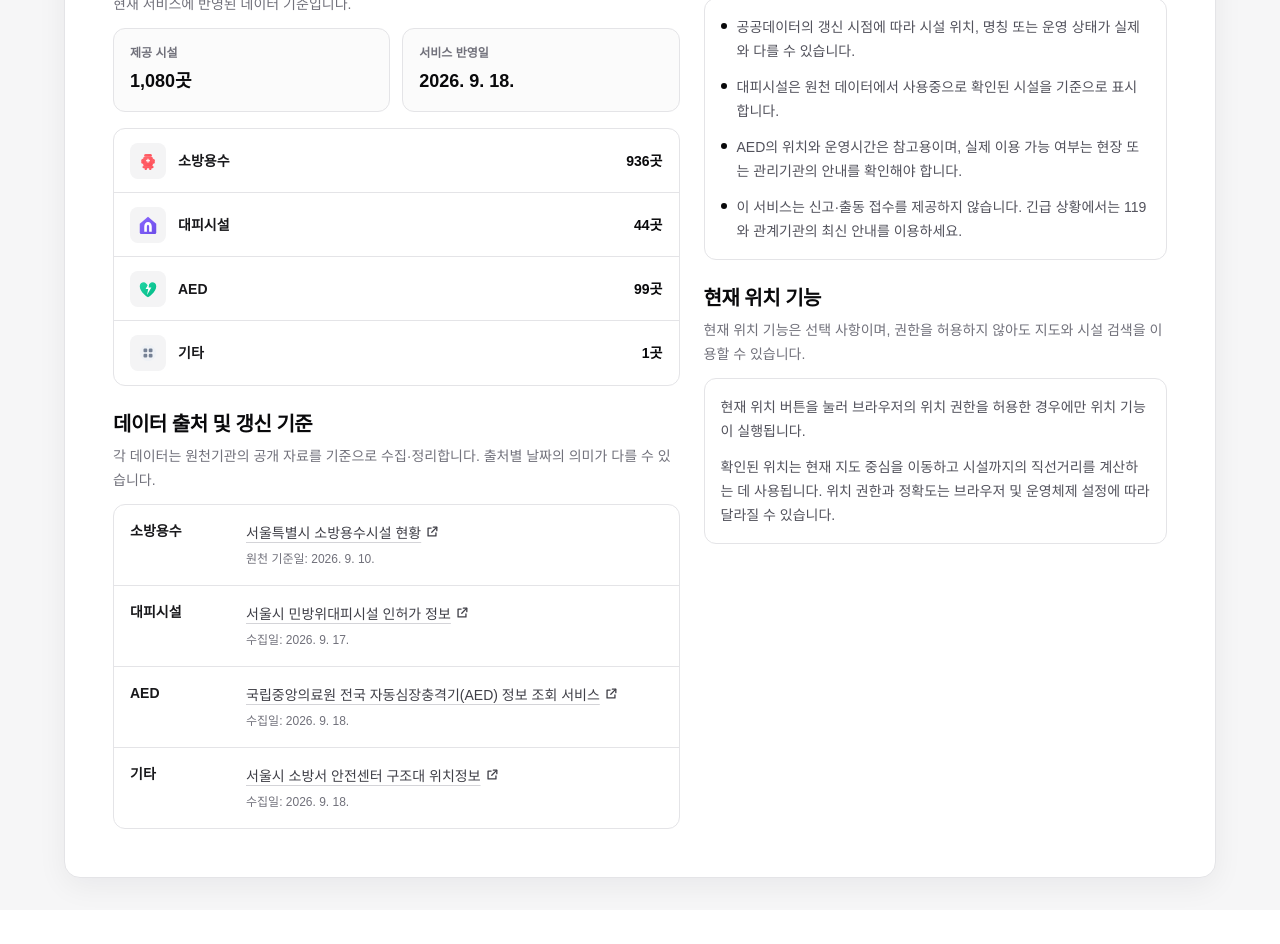
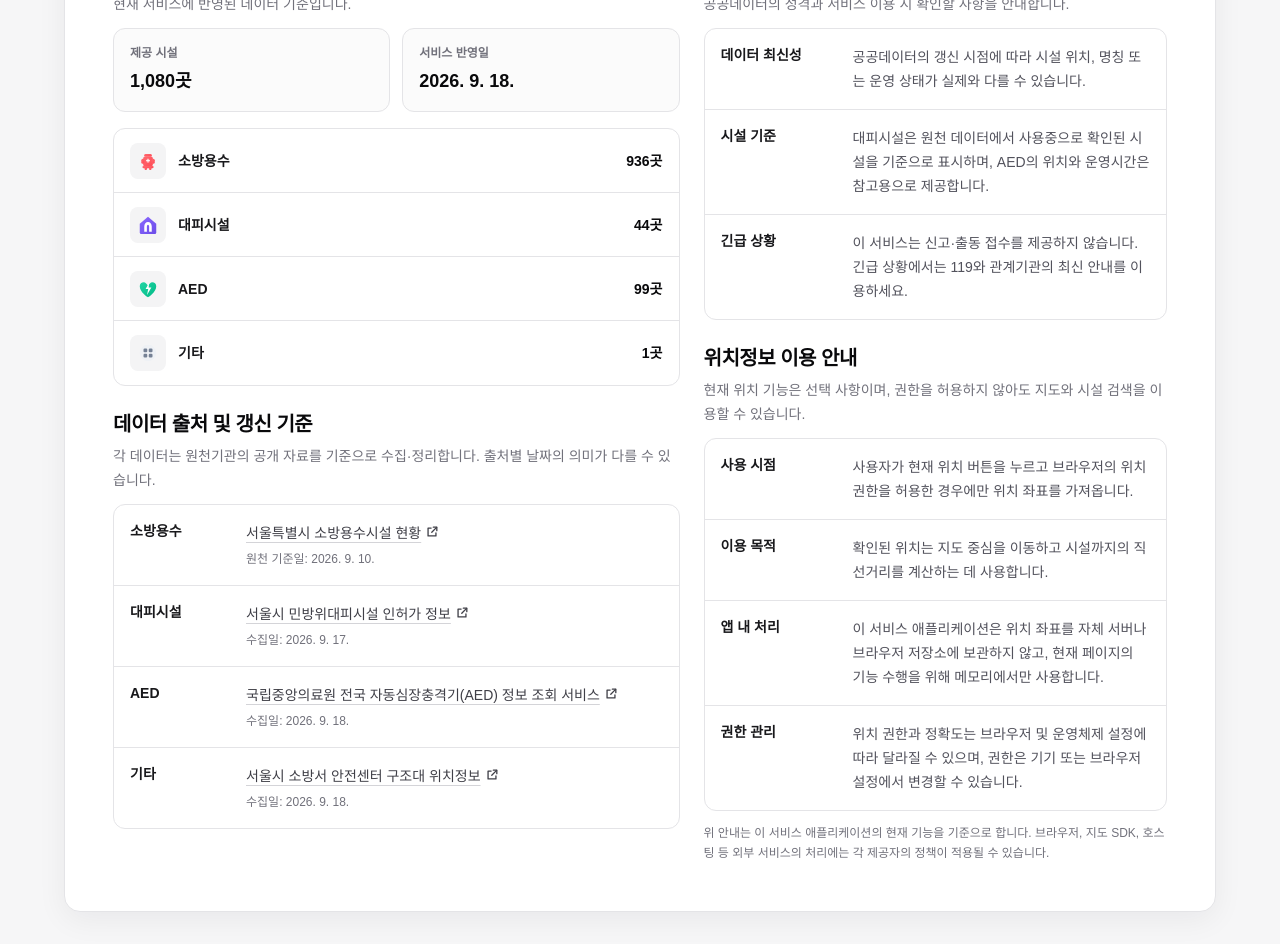
Before and after one commit to leedongkyu0701/sinwol-safety-map, a Next.js app: page /info in a window 1280 px wide. Shown: the part 340-1284 px from the top of the page. Before the commit the page ends 1250 px from the top, so only its background shows below. Built offline with nearby package versions, Linux system fonts and the light colour scheme.

Commit message:
fix: simplify facility list and service info UI

```diff
--- a/src/features/facilities/components/facility-list-item.tsx
+++ b/src/features/facilities/components/facility-list-item.tsx
@@ -18,8 +18,6 @@ export function FacilityListItem({
 }: FacilityListItemProps) {
   const { facility, distanceMeters } = result;
   const category = FACILITY_CATEGORY_CONFIG[facility.category];
-  const detailLocationLabel =
-    facility.category === "AED" ? "설치 위치" : "상세 위치";
 
   return (
     <button
@@ -56,15 +54,6 @@ export function FacilityListItem({
           <span className="mt-1 block break-keep text-sm leading-5 text-zinc-500">
             {facility.address}
           </span>
-          {facility.detailLocation === undefined ? null : (
-            <span className="mt-1 block break-keep text-sm leading-5 text-zinc-500">
-              <span className="font-medium text-zinc-600">
-                {detailLocationLabel}
-              </span>
-              {" · "}
-              {facility.detailLocation}
-            </span>
-          )}
         </span>
     </button>
   );
--- a/src/features/safety-map/components/safety-map-header.tsx
+++ b/src/features/safety-map/components/safety-map-header.tsx
@@ -17,7 +17,7 @@ export function SafetyMapHeader({
         <h1 className="text-xl font-extrabold tracking-tight text-zinc-950">
           신월동 안전지도
         </h1>
-        <InfoIcon />
+        <InfoIcon className="size-10 rounded-md border-0 bg-transparent text-zinc-700 shadow-none hover:bg-zinc-100 hover:text-zinc-950" />
       </header>
     );
   }
--- a/src/features/service-info/components/service-info-content.tsx
+++ b/src/features/service-info/components/service-info-content.tsx
@@ -65,8 +65,8 @@ export function ServiceInfoContent() {
                       const category = FACILITY_CATEGORY_CONFIG[source.category];
 
                       return (
-                    <div
-                      key={source.category}
+                        <div
+                          key={source.category}
                           className="grid min-h-16 min-w-0 w-full max-w-full grid-cols-[2.25rem_minmax(0,1fr)_auto] items-center gap-3 px-4 py-3"
                         >
                           <span className="grid size-9 shrink-0 place-items-center rounded-lg bg-zinc-100">
@@ -127,56 +127,55 @@ export function ServiceInfoContent() {
               </div>
 
               <div className="min-w-0 space-y-6">
-                <InfoSection title="이용 시 참고사항">
-                  <ul className="min-w-0 w-full max-w-full space-y-3 rounded-xl border border-zinc-200 p-4 text-sm leading-6 text-zinc-600">
-                    <li className="flex gap-2.5">
-                      <Bullet />
-                      <span>
-                        공공데이터의 갱신 시점에 따라 시설 위치, 명칭 또는 운영
-                        상태가 실제와 다를 수 있습니다.
-                      </span>
-                    </li>
-                    <li className="flex gap-2.5">
-                      <Bullet />
-                      <span>
-                        대피시설은 원천 데이터에서 사용중으로 확인된 시설을
-                        기준으로 표시합니다.
-                      </span>
-                    </li>
-                    <li className="flex gap-2.5">
-                      <Bullet />
-                      <span>
-                        AED의 위치와 운영시간은 참고용이며, 실제 이용 가능
-                        여부는 현장 또는 관리기관의 안내를 확인해야 합니다.
-                      </span>
-                    </li>
-                    <li className="flex gap-2.5">
-                      <Bullet />
-                      <span>
-                        이 서비스는 신고·출동 접수를 제공하지 않습니다. 긴급
-                        상황에서는 119와 관계기관의 최신 안내를 이용하세요.
-                      </span>
-                    </li>
-                  </ul>
+                <InfoSection
+                  title="이용 안내"
+                  description="공공데이터의 성격과 서비스 이용 시 확인할 사항을 안내합니다."
+                >
+                  <div className="min-w-0 w-full max-w-full divide-y divide-zinc-200 overflow-hidden rounded-xl border border-zinc-200">
+                    <PolicyRow title="데이터 최신성">
+                      공공데이터의 갱신 시점에 따라 시설 위치, 명칭 또는 운영 상태가
+                      실제와 다를 수 있습니다.
+                    </PolicyRow>
+                    <PolicyRow title="시설 기준">
+                      대피시설은 원천 데이터에서 사용중으로 확인된 시설을 기준으로
+                      표시하며, AED의 위치와 운영시간은 참고용으로 제공합니다.
+                    </PolicyRow>
+                    <PolicyRow title="긴급 상황">
+                      이 서비스는 신고·출동 접수를 제공하지 않습니다. 긴급 상황에서는
+                      119와 관계기관의 최신 안내를 이용하세요.
+                    </PolicyRow>
+                  </div>
                 </InfoSection>
 
                 <InfoSection
-                  title="현재 위치 기능"
+                  title="위치정보 이용 안내"
                   description="현재 위치 기능은 선택 사항이며, 권한을 허용하지 않아도 지도와 시설 검색을 이용할 수 있습니다."
                 >
-                  <div className="min-w-0 w-full max-w-full rounded-xl border border-zinc-200 p-4 text-sm leading-6 text-zinc-600">
-                    <p>
-                      현재 위치 버튼을 눌러 브라우저의 위치 권한을 허용한 경우에만
-                      위치 기능이 실행됩니다.
-                    </p>
-                    <p className="mt-3">
-                      확인된 위치는 현재 지도 중심을 이동하고 시설까지의 직선거리를
-                      계산하는 데 사용됩니다. 위치 권한과 정확도는 브라우저 및
-                      운영체제 설정에 따라 달라질 수 있습니다.
-                    </p>
+                  <div className="min-w-0 w-full max-w-full divide-y divide-zinc-200 overflow-hidden rounded-xl border border-zinc-200">
+                    <PolicyRow title="사용 시점">
+                      사용자가 현재 위치 버튼을 누르고 브라우저의 위치 권한을 허용한
+                      경우에만 위치 좌표를 가져옵니다.
+                    </PolicyRow>
+                    <PolicyRow title="이용 목적">
+                      확인된 위치는 지도 중심을 이동하고 시설까지의 직선거리를
+                      계산하는 데 사용합니다.
+                    </PolicyRow>
+                    <PolicyRow title="앱 내 처리">
+                      이 서비스 애플리케이션은 위치 좌표를 자체 서버나 브라우저
+                      저장소에 보관하지 않고, 현재 페이지의 기능 수행을 위해
+                      메모리에서만 사용합니다.
+                    </PolicyRow>
+                    <PolicyRow title="권한 관리">
+                      위치 권한과 정확도는 브라우저 및 운영체제 설정에 따라 달라질 수
+                      있으며, 권한은 기기 또는 브라우저 설정에서 변경할 수 있습니다.
+                    </PolicyRow>
                   </div>
+                  <p className="mt-3 text-xs leading-5 text-zinc-500">
+                    위 안내는 이 서비스 애플리케이션의 현재 기능을 기준으로 합니다.
+                    브라우저, 지도 SDK, 호스팅 등 외부 서비스의 처리에는 각 제공자의
+                    정책이 적용될 수 있습니다.
+                  </p>
                 </InfoSection>
-
               </div>
             </div>
           </div>
@@ -263,12 +262,18 @@ function SummaryCard({ label, value }: { label: string; value: string }) {
   );
 }
 
-function Bullet() {
+function PolicyRow({
+  title,
+  children,
+}: {
+  title: string;
+  children: ReactNode;
+}) {
   return (
-    <span
-      aria-hidden="true"
-      className="mt-2 size-1.5 shrink-0 rounded-full bg-zinc-950"
-    />
+    <div className="grid gap-2 px-4 py-4 sm:grid-cols-[7rem_minmax(0,1fr)] sm:items-start sm:gap-5">
+      <h3 className="text-sm font-bold text-zinc-900">{title}</h3>
+      <p className="min-w-0 text-sm leading-6 text-zinc-600">{children}</p>
+    </div>
   );
 }
 
```
